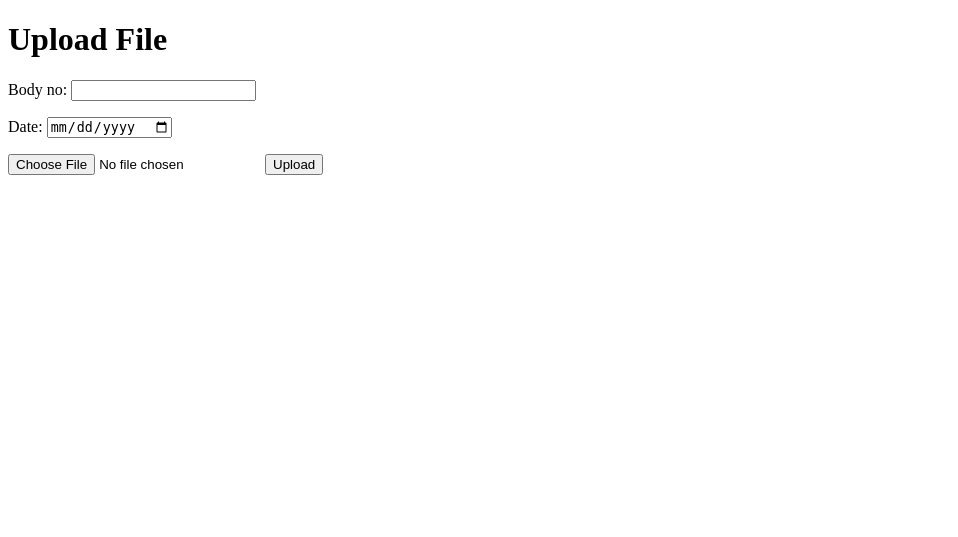
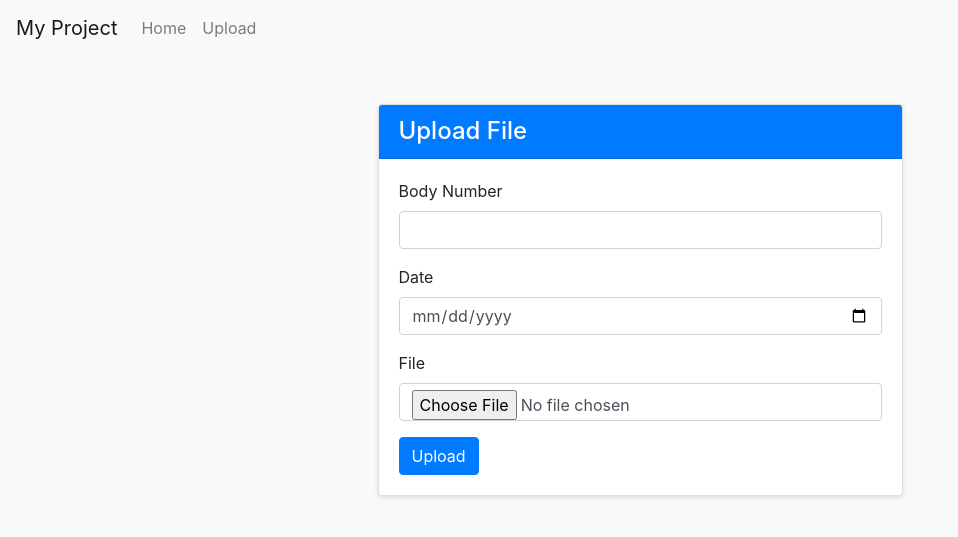
Before and after one commit to laguimarfh/QApelt, a Django app: page / in a window 1280 px wide. Shown: the top 537 px of the page, without its empty margins (0-958 px from the left). Run offline with Django 5.2, Linux system fonts and the light colour scheme; some libraries are stand-ins or nearby versions.

Commit message:
2nd commit

```diff
--- /dev/null
+++ b/peltloader/static/peltloader/css/styles.css
@@ -0,0 +1,8 @@
+/* static/css/styles.css */
+body {
+    background-color: #f8f9fa;
+}
+
+.card {
+    box-shadow: 0 2px 5px rgba(0, 0, 0, 0.1);
+}
--- /dev/null
+++ b/peltloader/templates/peltloader/base.html
@@ -0,0 +1,38 @@
+{% load static %}
+
+<!DOCTYPE html>
+<html lang="en">
+<head>
+    <meta charset="UTF-8">
+    <meta name="viewport" content="width=device-width, initial-scale=1.0">
+    <title>{% block title %}My Project{% endblock %}</title>
+
+    <link rel="stylesheet" href="https://stackpath.bootstrapcdn.com/bootstrap/4.5.2/css/bootstrap.min.css">
+    <link rel="stylesheet" href="{% static 'css/styles.css' %}">
+</head>
+<body>
+    <nav class="navbar navbar-expand-lg navbar-light bg-light">
+        <a class="navbar-brand" href="#">My Project</a>
+        <div class="collapse navbar-collapse">
+            <ul class="navbar-nav mr-auto">
+                <li class="nav-item">
+                    <a class="nav-link" href="#">Home</a>
+                </li>
+                <li class="nav-item">
+                    <a class="nav-link" href="#">Upload</a>
+                </li>
+            </ul>
+        </div>
+    </nav>
+
+    <div class="container">
+        {% block content %}
+        <!-- Content will be injected here -->
+        {% endblock %}
+    </div>
+
+    <script src="https://code.jquery.com/jquery-3.5.1.slim.min.js"></script>
+    <script src="https://cdn.jsdelivr.net/npm/@popperjs/core@2.5.3/dist/umd/popper.min.js"></script>
+    <script src="https://stackpath.bootstrapcdn.com/bootstrap/4.5.2/js/bootstrap.min.js"></script>
+</body>
+</html>
--- a/peltloader/templates/peltloader/upload.html
+++ b/peltloader/templates/peltloader/upload.html
@@ -1,15 +1,40 @@
-<!DOCTYPE html>
-<html>
-<head>
-    <title>Upload File</title>
-</head>
-<body>
-    <h1>Upload File</h1>
-    <form method="post" enctype="multipart/form-data">
-        {% csrf_token %}
-        {{ form.as_p }}
-        <input type="file" name="file" required>
-        <button type="submit">Upload</button>
-    </form>
-</body>
-</html>
+{% extends 'peltloader/base.html' %}
+{% load static %}
+{% load form_tags %}
+
+{% block content %}
+<div class="container mt-5">
+    <div class="row justify-content-center">
+        <div class="col-md-6">
+            <div class="card">
+                <div class="card-header bg-primary text-white">
+                    <h4 class="mb-0">Upload File</h4>
+                </div>
+                <div class="card-body">
+                    {% if error %}
+                        <div class="alert alert-danger" role="alert">
+                            {{ error }}
+                        </div>
+                    {% endif %}
+                    <form method="post" enctype="multipart/form-data">
+                        {% csrf_token %}
+                        <div class="form-group">
+                            <label for="body_no">Body Number</label>
+                            {{ form.body_no|add_class:"form-control" }}
+                        </div>
+                        <div class="form-group">
+                            <label for="date">Date</label>
+                            {{ form.date|add_class:"form-control" }}
+                        </div>
+                        <div class="form-group">
+                            <label for="file">File</label>
+                            <input type="file" name="file" id="file" class="form-control" required>
+                        </div>
+                        <button type="submit" class="btn btn-primary">Upload</button>
+                    </form>
+                </div>
+            </div>
+        </div>
+    </div>
+</div>
+{% endblock %}
--- /dev/null
+++ b/peltloader/templatetags/form_tags.py
@@ -0,0 +1,9 @@
+# peltloader/templatetags/form_tags.py
+
+from django import template
+
+register = template.Library()
+
+@register.filter(name='add_class')
+def add_class(value, css_class):
+    return value.as_widget(attrs={'class': css_class})
--- a/peltloader/urls.py
+++ b/peltloader/urls.py
@@ -1,8 +1,13 @@
 from django.urls import path
 from django.shortcuts import render
 from . import views
+from django.conf import settings
+from django.conf.urls.static import static
 
 urlpatterns = [
     path('', views.upload_file, name='upload_file'),
     path('success/', lambda request: render(request, 'peltloader/success.html'), name='success'),
 ]
+
+if settings.DEBUG:
+    urlpatterns += static(settings.STATIC_URL, document_root=settings.STATIC_ROOT)
--- a/peltloader/views.py
+++ b/peltloader/views.py
@@ -4,6 +4,7 @@ import pandas as pd
 import logging
 from datetime import datetime
 from .models import CarData
+import pandas as pd
 
 logger = logging.getLogger(__name__)
 
@@ -12,12 +13,10 @@ def extract_point(panel_string):
     return panel_string.split(' ')[1] if ' ' in panel_string else panel_string
 
 def calculate_latest(df, colour_code):
-    """Calculate the latest car sequence for the same colour code."""
-    latest_cars = df[df['Colour Code'] == colour_code].shape[0]
-    if latest_cars == 0:
-        return "1 car ago"
-    else:
-        return f"{latest_cars + 1} cars ago"
+    """Calculate the latest car sequence for the same colour code in reverse order."""
+    car_sequence = df[df['Colour Code'] == colour_code].sort_index(ascending=False)
+    latest_values = {idx: f"{i+2} cars ago" for i, idx in enumerate(car_sequence.index)}
+    return latest_values
 
 def get_url_for_colour(colour_code):
     """Get the URL for the given colour code."""
@@ -44,7 +43,7 @@ def upload_file(request):
                 # Handle file upload separately
                 if 'file' not in request.FILES:
                     logger.error('File not uploaded.')
-                    return render(request, 'fileloader/upload.html', {'form': form, 'error': 'File not uploaded.'})
+                    return render(request, 'peltloader/upload.html', {'form': form, 'error': 'File not uploaded.'})
 
                 file = request.FILES['file'].read().decode('utf-8')
                 lines = file.splitlines()
@@ -96,8 +95,13 @@ def upload_file(request):
                     df_existing = pd.DataFrame(columns=columns)
                     logger.debug('Excel file not found. A new one will be created.')
 
-                latest_value = calculate_latest(df_existing, data_row['Colour Code'])
-                data_row['Latest'] = latest_value
+                latest_values = calculate_latest(df_existing, data_row['Colour Code'])
+
+                # Update all previous records to reflect the new sequence
+                for idx, value in latest_values.items():
+                    df_existing.at[idx, 'Latest'] = value
+
+                data_row['Latest'] = '1 car ago'
 
                 # Create DataFrame with the new row, ensuring "Latest", "Primer", "URL", and "Date" are first
                 df_row = pd.DataFrame([data_row], columns=['Latest', 'Primer', 'URL', 'Date'] + [col for col in columns if col not in ['Latest', 'Primer', 'URL', 'Date']])
@@ -128,6 +132,12 @@ def upload_file(request):
 
                 car_data.save()
 
+                # Update previous entries in the database as well
+                for car in CarData.objects.filter(colour_code=data_row['Colour Code']).exclude(id=car_data.id):
+                    previous_count = int(car.latest.split()[0]) + 1
+                    car.latest = f"{previous_count} cars ago"
+                    car.save()
+
                 return redirect('success')
             except Exception as e:
                 logger.error('Error processing file: %s', e)
@@ -138,7 +148,6 @@ def upload_file(request):
     else:
         form = FileUploadForm()
     return render(request, 'peltloader/upload.html', {'form': form})
-
 
 
 """
--- a/qateam/settings.py
+++ b/qateam/settings.py
@@ -117,6 +117,7 @@ USE_TZ = True
 # https://docs.djangoproject.com/en/5.1/howto/static-files/
 
 STATIC_URL = 'static/'
+STATICFILES_DIRS = [ BASE_DIR / "static",]
 
 # Default primary key field type
 # https://docs.djangoproject.com/en/5.1/ref/settings/#default-auto-field
```
Also changed, not shown: db.sqlite3, peltloader/templatetags/__init__.py (added), 1 other file.
